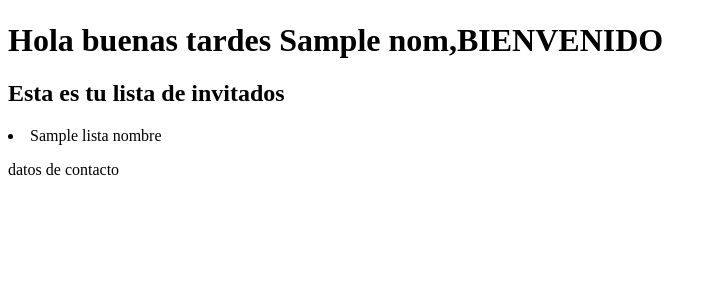
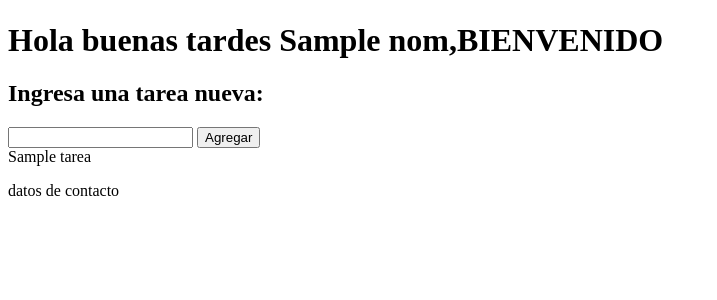
Before and after one commit to 123brayan12/To-do-list, a Flask app: template templates/home.html in a window 1280 px wide. Shown: the part 58-358 px from the top of the page, without its empty margins (0-717 px from the left). Run offline with Flask 3, Linux system fonts and the light colour scheme; the template is opened without the code that fills it: most values are stand-ins (such as "Sample title", 1, 10 or a date in 2020).

Commit message:
agregar tarea

```diff
--- a/app.py
+++ b/app.py
@@ -1,16 +1,23 @@
-from flask import Flask, render_template
+from flask import Flask, render_template,request,redirect
 
 app=Flask(__name__)
 
 nombre="Brayan"
-lista_nombres=['Brayan','Jose','Mathias','Ana','Alonso']
+lista_tareas=[]
 
 #ruta
 @app.route('/')
 #vista
 def home():
-    return render_template('home.html',nom=nombre, lista_nombres=lista_nombres)
+    return render_template('home.html',nom=nombre, lista_tareas=lista_tareas )
 
 @app.route('/about/')
 def about():
     return render_template('about.html')
+
+@app.route('/agregar', methods=['GET','POST'] )
+def agregar():
+    if request.method=='POST':
+        nueva_tarea=request.form.get('tarea')
+        lista_tareas.append(nueva_tarea)
+    return redirect('/')
--- a/templates/home.html
+++ b/templates/home.html
@@ -1,10 +1,26 @@
 {% extends 'base.html' %}
 
 {% block body %}
-       <h1>Hola buenas tardes {{nom}},BIENVENIDO</h1>
+       <h1>Hola buenas tardes {{nom}},BIENVENIDO  </h1>
 
-       <h2>Esta es tu lista de invitados</h2>
-       {% for nombre in lista_nombres %}
-            <li>{{nombre}}</li>
-       {% endfor %}
+       <!-- contenedor de formularios-->
+
+       <section class="container">
+          <h2 class="subtitle"> Ingresa una tarea nueva:</textarea></h2>
+          <form action="{{url_for('agregar')}}" method="POST">
+               <input type="text"  name="tarea">
+               <button id="btn-submit" type="submit">Agregar</button>
+
+          </form>
+       </section>
+     <!--Contenedor de tareas-->
+     <section class="container">
+
+       {% for tarea in lista_tareas%}
+            <article class="task container">
+               {{tarea}}
+            </article>
+       {%endfor%}
+
+     </section>
 {% endblock %}
```
